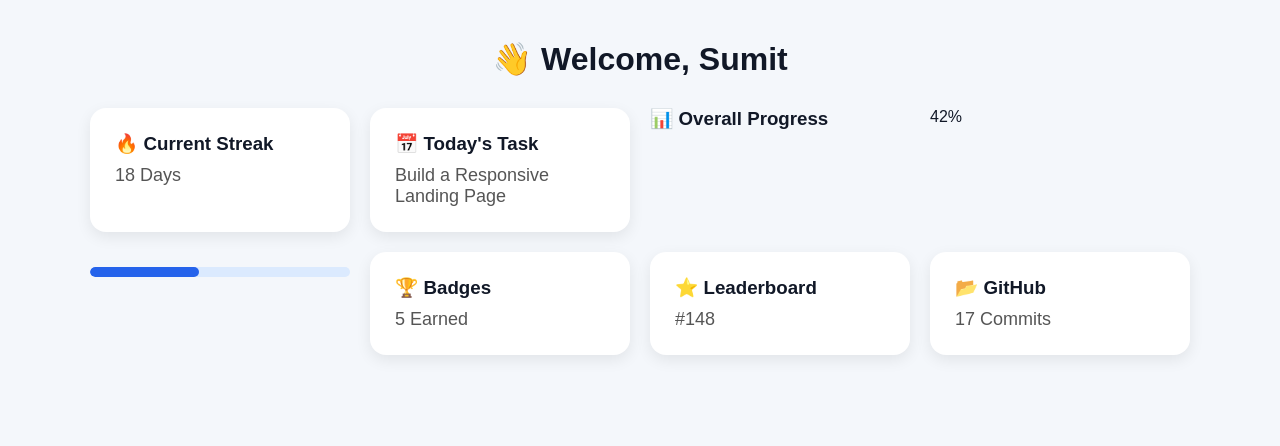
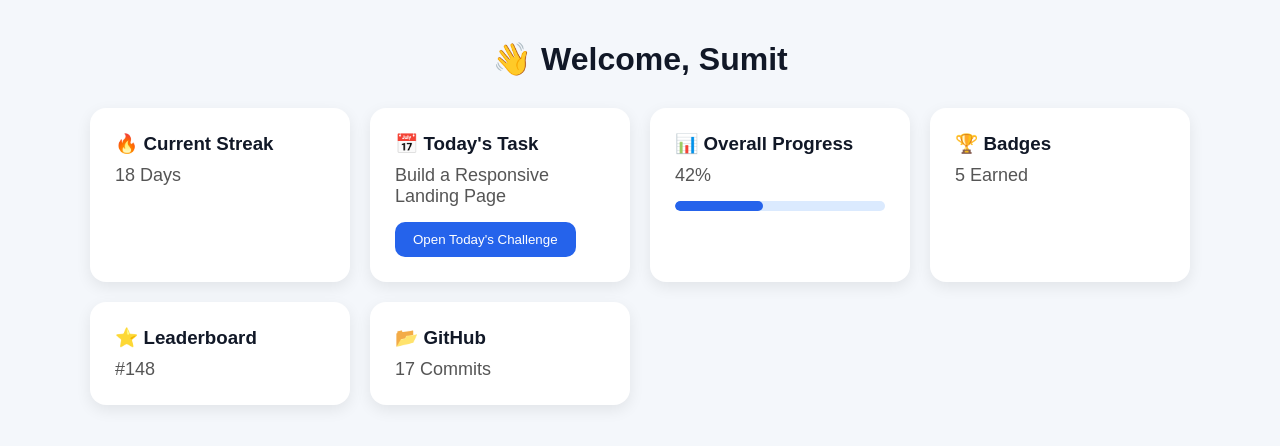
Before and after one commit to sumitawasthi2008-gif/vicodathon-2026-abtalks, a React (Vite) app: page /dashboard in a window 1280 px wide. Shown: the top 446 px of the page. Built offline with nearby package versions, Linux system fonts and the light colour scheme.

Commit message:
Final project completed

```diff
--- a/src/components/hero.jsx
+++ b/src/components/hero.jsx
@@ -1,7 +1,10 @@
+import { useNavigate } from "react-router-dom";
+
 function Hero() {
+  const navigate = useNavigate();
+
   return (
     <section className="hero">
-
       <span className="badge">
         🚀 India's Largest 60-Day Coding Challenge
       </span>
@@ -18,10 +21,15 @@ function Hero() {
         Share your progress on GitHub and LinkedIn.
       </p>
 
-      <button className="start-btn">
+      <button
+        className="start-btn"
+        onClick={() => navigate("/dashboard")}
+      >
         Start Your Journey
       </button>
-
+      <p style={{marginTop:"15px",color:"#666"}}>
+Join 12,000+ students building projects every day.
+</p>
     </section>
   );
 }
--- a/src/components/navbar.jsx
+++ b/src/components/navbar.jsx
@@ -1,9 +1,16 @@
+import { useNavigate } from "react-router-dom";
+
 function Navbar() {
+  const navigate = useNavigate();
+
   return (
     <nav className="navbar">
       <h2 className="logo">🚀 ABTalks</h2>
 
-      <button className="join-btn">
+      <button
+        className="join-btn"
+        onClick={() => navigate("/dashboard")}
+      >
         Join Challenge
       </button>
     </nav>
--- a/src/pages/challengeday.jsx
+++ b/src/pages/challengeday.jsx
@@ -1,11 +1,13 @@
+import { useNavigate } from "react-router-dom";
+
 function ChallengeDay() {
+  const navigate = useNavigate();
+
   return (
     <div className="challenge-page">
-
       <h1>📅 Day 12 Challenge</h1>
 
       <div className="challenge-card">
-
         <h2>Build a Responsive Landing Page</h2>
 
         <p>
@@ -22,16 +24,35 @@ function ChallengeDay() {
           <li>✅ LinkedIn Post</li>
         </ul>
 
+        <h3>GitHub Repository URL</h3>
+
+        <input
+          type="text"
+          placeholder="Paste your GitHub Repository URL"
+        />
+
+        <h3>LinkedIn Post URL</h3>
+
+        <input
+          type="text"
+          placeholder="Paste your LinkedIn Post URL"
+        />
+
         <div className="submit-buttons">
 
-          <button>Submit GitHub Repository</button>
+          <button>
+            Submit Project
+          </button>
 
-          <button>Submit LinkedIn Post</button>
+          <button
+            onClick={() => navigate("/dashboard")}
+          >
+            ← Back to Dashboard
+          </button>
 
         </div>
 
       </div>
-
     </div>
   );
 }
--- a/src/pages/dashboard.jsx
+++ b/src/pages/dashboard.jsx
@@ -1,7 +1,10 @@
+import { useNavigate } from "react-router-dom";
+
 function Dashboard() {
+  const navigate = useNavigate();
+
   return (
     <div className="dashboard">
-
       <h1>👋 Welcome, Sumit</h1>
 
       <div className="dashboard-grid">
@@ -14,19 +17,25 @@ function Dashboard() {
         <div className="card">
           <h3>📅 Today's Task</h3>
           <p>Build a Responsive Landing Page</p>
+
+          <button
+            className="primary-btn"
+            onClick={() => navigate("/day/12")}
+          >
+            Open Today's Challenge
+          </button>
         </div>
 
+        <div className="card">
           <h3>📊 Overall Progress</h3>
-
           <p>42%</p>
 
           <div className="progress">
-
             <div
               className="progress-fill"
-style={{width:"42%"}}
+              style={{ width: "42%" }}
             ></div>
-
+          </div>
         </div>
 
         <div className="card">
@@ -45,7 +54,6 @@ style={{width:"42%"}}
         </div>
 
       </div>
-
     </div>
   );
 }
--- a/src/pages/home.jsx
+++ b/src/pages/home.jsx
@@ -1,3 +1,4 @@
+
 import Navbar from "../components/navbar";
 import Hero from "../components/hero";
 import Stats from "../components/stats";
@@ -7,6 +8,9 @@ import CTA from "../components/cta";
 import Footer from "../components/footer";
 
 function Home() {
+
+
+
   return (
     <>
       <Navbar />
--- a/src/styles/global.css
+++ b/src/styles/global.css
@@ -395,3 +395,93 @@ background:#2563eb;
 border-radius:50px;
 
 }
+.primary-btn{
+
+margin-top:15px;
+
+padding:10px 18px;
+
+background:#2563eb;
+
+color:white;
+
+border:none;
+
+border-radius:10px;
+
+cursor:pointer;
+
+}
+
+.progress{
+
+margin-top:15px;
+
+height:10px;
+
+background:#dbeafe;
+
+border-radius:50px;
+
+overflow:hidden;
+
+}
+
+.progress-fill{
+
+height:100%;
+
+background:#2563eb;
+
+}
+.challenge-card input{
+
+width:100%;
+
+padding:12px;
+
+margin:10px 0 20px;
+
+border:1px solid #ddd;
+
+border-radius:10px;
+
+font-size:15px;
+
+}
+
+.submit-buttons{
+
+display:flex;
+
+gap:15px;
+
+flex-wrap:wrap;
+
+margin-top:20px;
+
+}
+
+.submit-buttons button{
+
+padding:12px 20px;
+
+border:none;
+
+border-radius:10px;
+
+background:#2563eb;
+
+color:white;
+
+cursor:pointer;
+
+transition:.3s;
+
+}
+
+.submit-buttons button:hover{
+
+background:#1d4ed8;
+
+}
```
Lines whose indentation alone changed are shown as unchanged.
